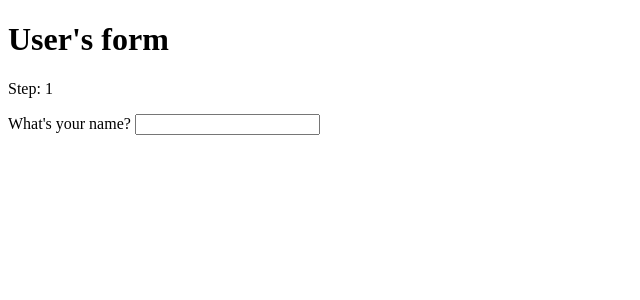
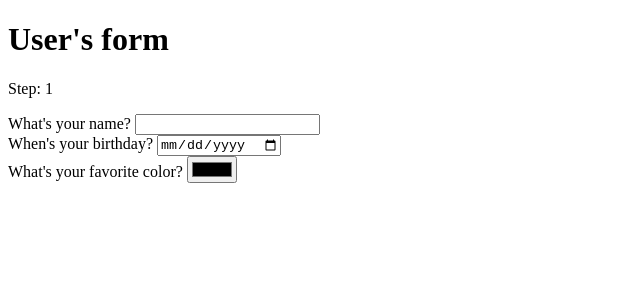
Before and after one commit to ishantbh/svelte-playground, a SvelteKit app: page / in a window 1280 px wide. Shown: the top 300 px of the page, without its empty margins (0-640 px from the left). Built offline with nearby package versions, Linux system fonts and the light colour scheme.

Commit message:
make the form extendable

```diff
--- a/src/routes/+page.svelte
+++ b/src/routes/+page.svelte
@@ -2,8 +2,7 @@
 	import Header from './Header.svelte';
 
 	let formState = $state({
-		name: '',
-		birthday: '',
+		answers: {},
 		step: 0,
 		error: ''
 	});
@@ -13,12 +12,22 @@
 			question: "What's your name?",
 			id: 'name',
 			type: 'text'
+		},
+		{
+			question: "When's your birthday?",
+			id: 'birthday',
+			type: 'date'
+		},
+		{
+			question: "What's your favorite color?",
+			id: 'color',
+			type: 'color'
 		}
 	];
 </script>
 
 <main>
-	<Header name={formState.name} />
+	<Header name={formState.answers.name} />
 
 	<p>Step: {formState.step + 1}</p>
 
@@ -36,7 +45,7 @@
 	<article>
 		<div>
 			<label for={id}>{question}</label>
-			<input {type} {id} bind:value={formState[id]} />
+			<input {type} {id} bind:value={formState.answers[id]} />
 		</div>
 	</article>
 {/snippet}
```
